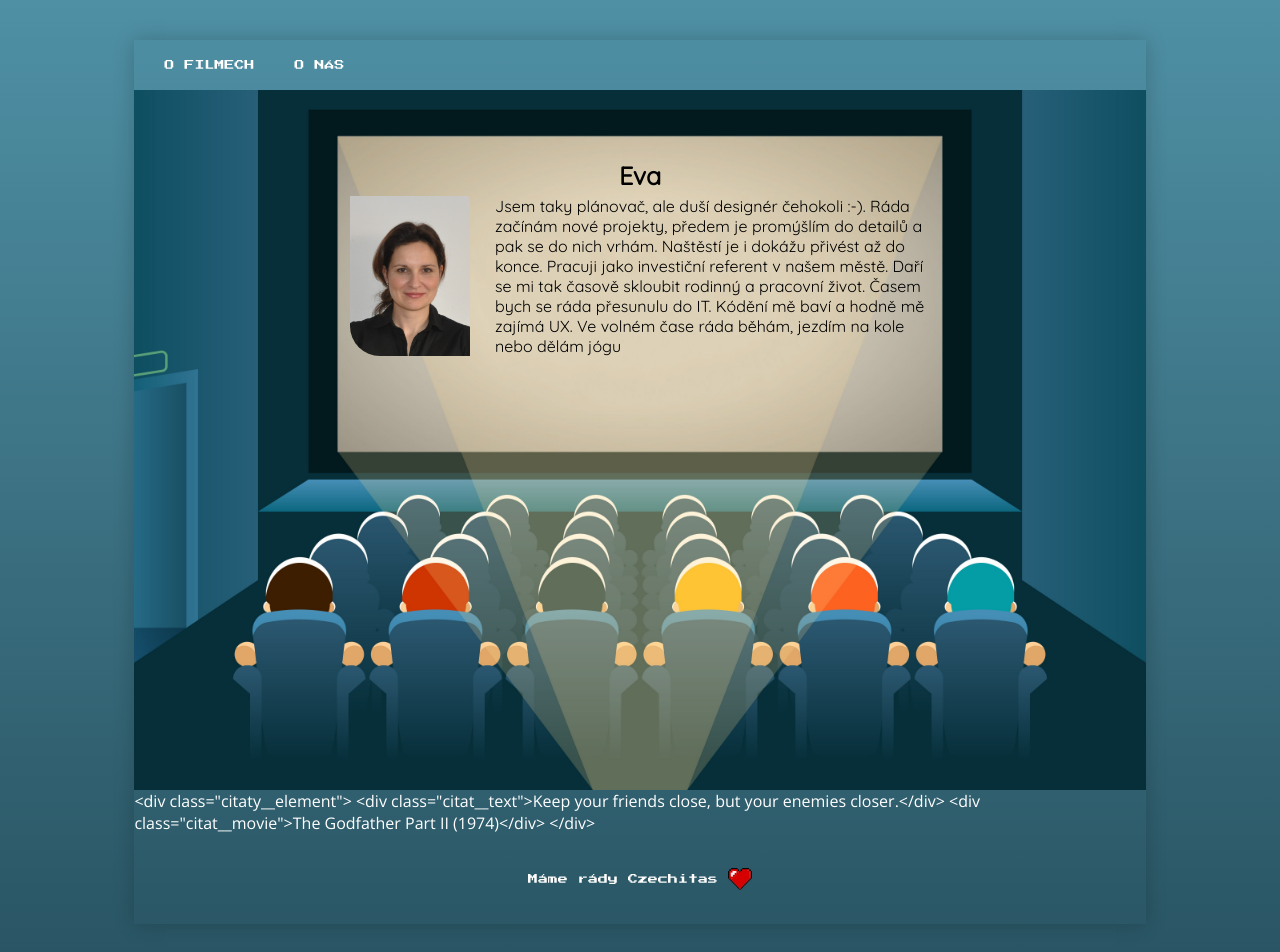
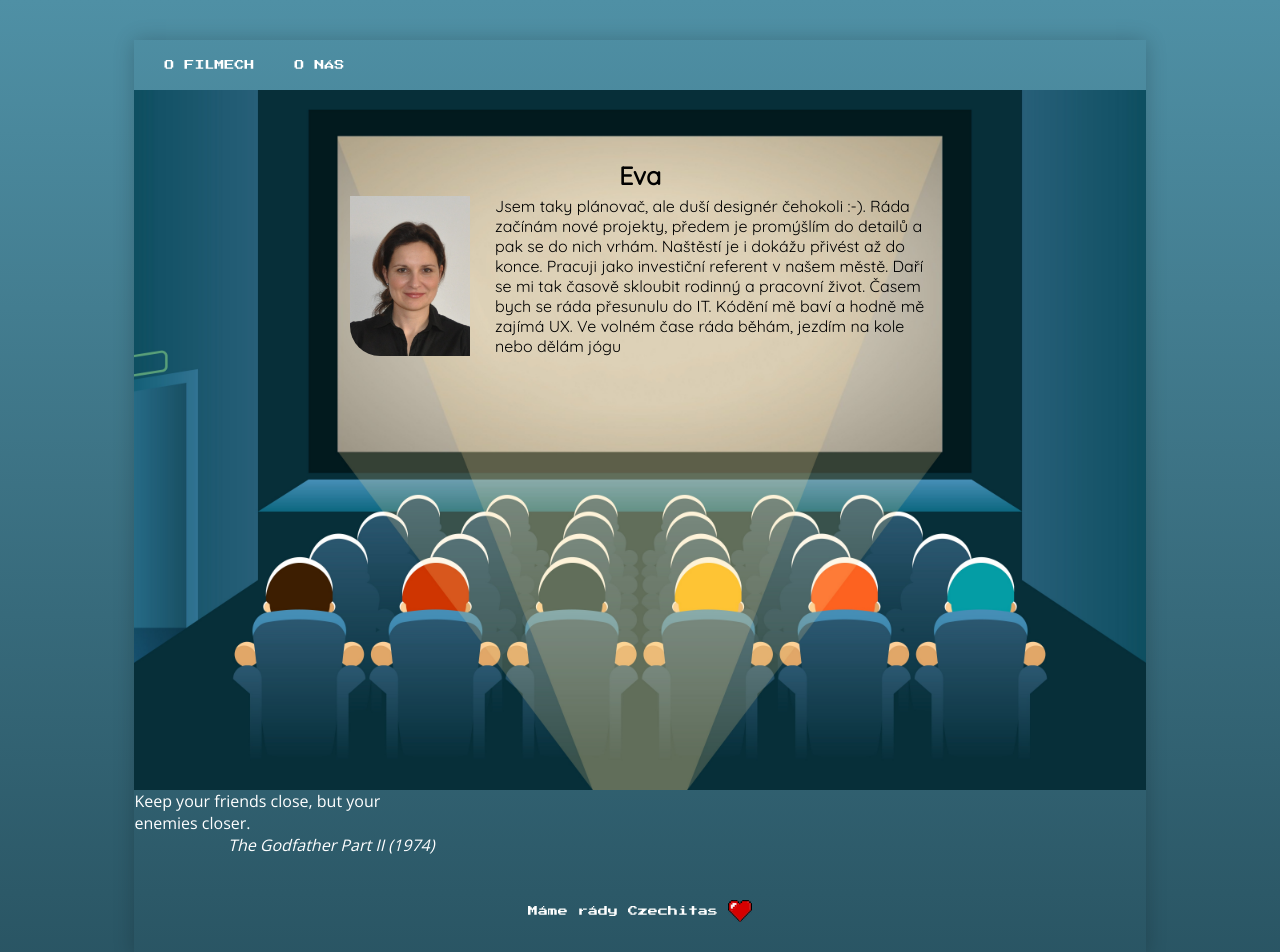
Before and after one commit to belikovasofie/o-projektu, a React app: page /about/eva in a window 1280 px wide. Shown: the top 952 px of the page. Built offline with nearby package versions, Linux system fonts and the light colour scheme.

Commit message:
citáty ještě jednou

```diff
--- a/src/components/Quote/index.jsx
+++ b/src/components/Quote/index.jsx
@@ -4,11 +4,13 @@ import { quotes } from './quotes';
 
 const Quote = () => {
   const cislo = Math.floor(Math.random() * (quotes.length + 1));
-  let citat = `<div class="citaty__element">
-  <div class="citat__text">${quotes[cislo].quote}</div>
-  <div class="citat__movie">${quotes[cislo].movie}</div>
-</div>`;
-  return citat;
+
+  return (
+    <div class="citaty__element">
+      <div class="citat__text">{quotes[cislo].quote}</div>
+      <div class="citat__movie">{quotes[cislo].movie}</div>
+    </div>
+  );
 };
 
 export default Quote;
--- a/src/components/Quote/style.css
+++ b/src/components/Quote/style.css
@@ -5,4 +5,5 @@
 
 .citaty__element {
   margin-bottom: 10px;
+  width: 300px;
 }
```
